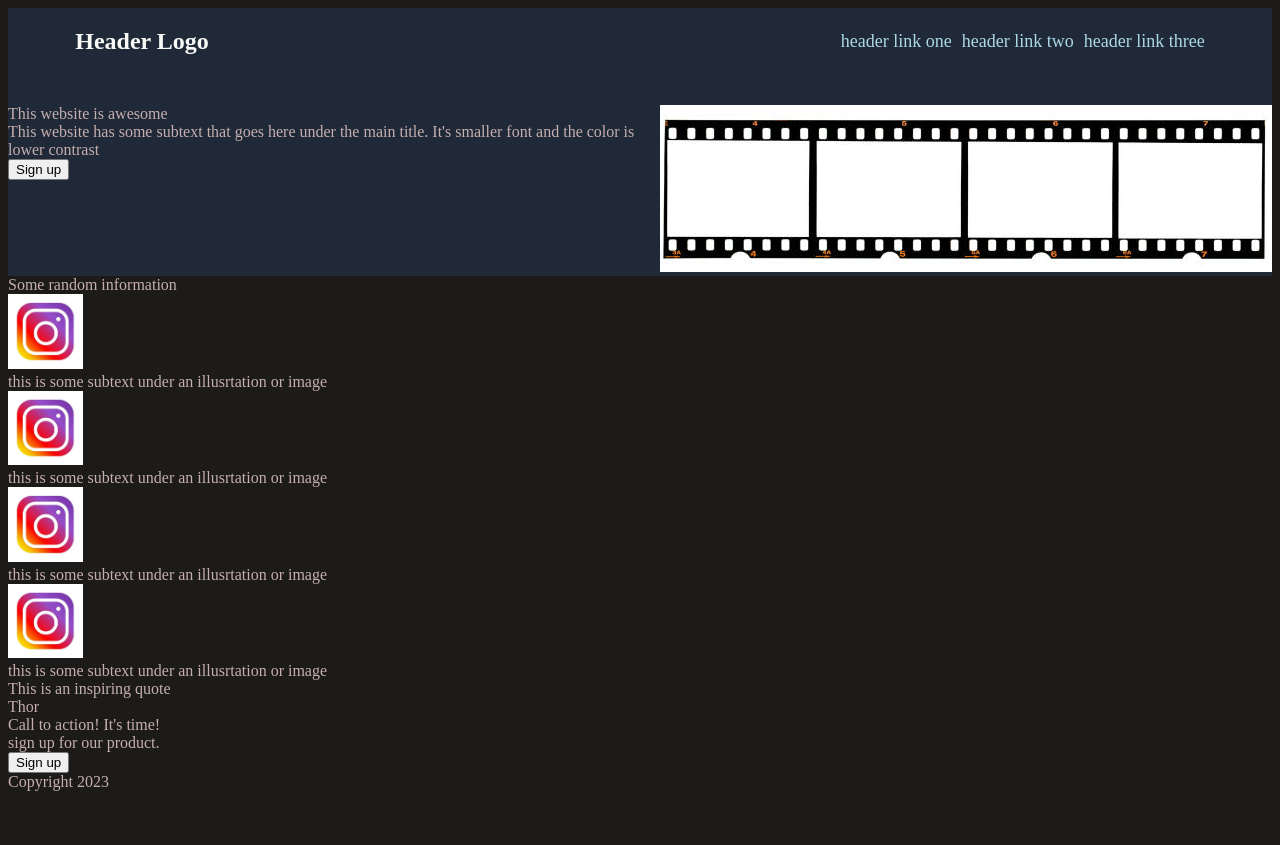
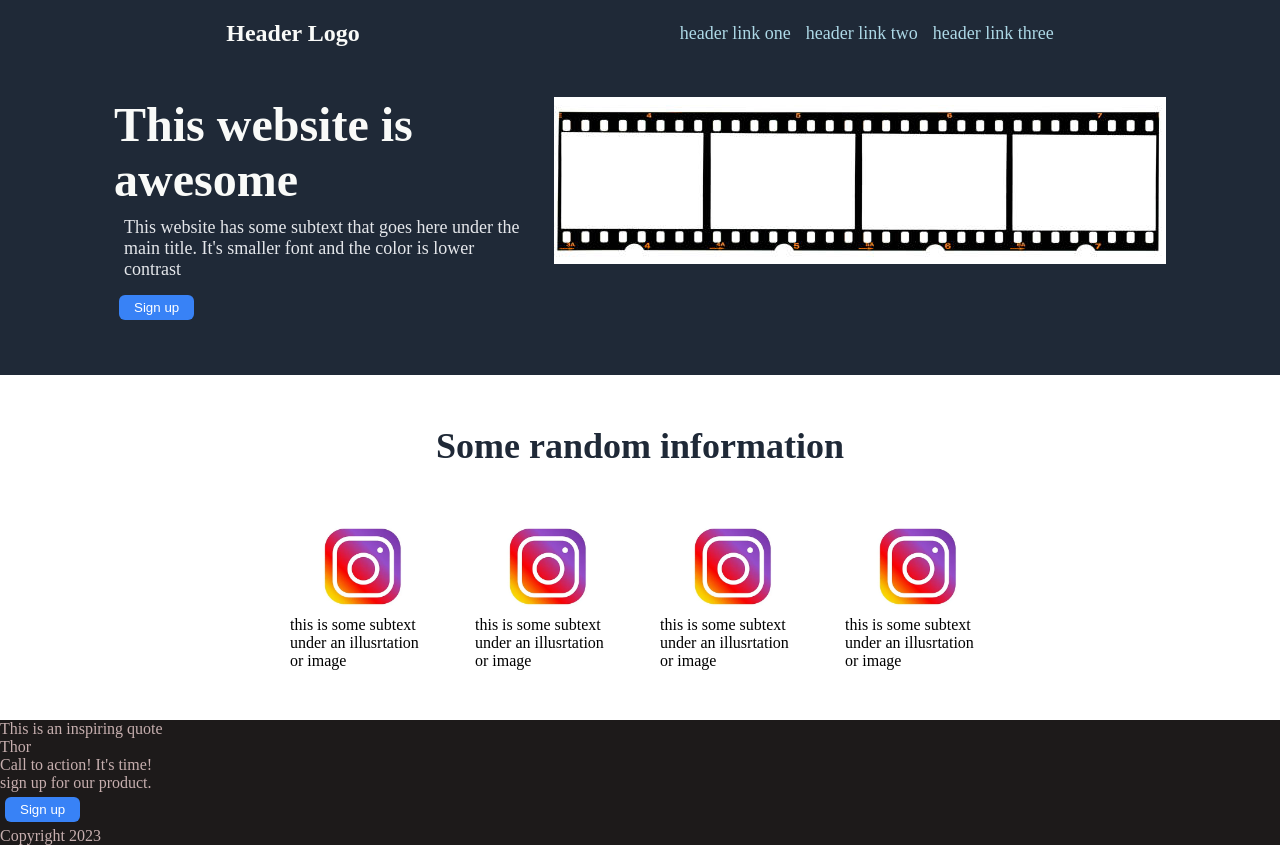
Before and after one commit to Aloooy108/Landing-Page, a plain HTML site: page index.html in a window 1280 px wide. Before the commit the page ends 800 px from the top, so only its background shows below. Drawn offline with Linux system fonts and the light colour scheme.

Commit message:
sector 2 finished

```diff
--- a/index.html
+++ b/index.html
@@ -35,7 +35,7 @@
                 It's smaller font and the
                 color is lower contrast
             </div>
-            <button>Sign up</button>
+            <button >Sign up</button>
         </div>
         <div class="sec1img">
             <img src="./images/istockphoto-1127836780-612x612.jpg" alt="placeholder image">
@@ -45,25 +45,35 @@
         <div class="sec2title">
             Some random information
         </div>
-        <img src="./images/instagram-1581266__340.webp" alt="illu" width="75px" height="auto">
+        <div class="sec2imgtxt">
+            <div class="imgtxt">
+            <img src="./images/instagram-1581266__340.webp" alt="illu" width="100px" height="auto">
                 <div class="imgsubtxt">
                     this is some subtext under
                     an illusrtation or image
                 </div>
-        <img src="./images/instagram-1581266__340.webp" alt="illu" width="75px" height="auto">
+            </div>
+            <div class="imgtxt">
+                <img src="./images/instagram-1581266__340.webp" alt="illu" width="100px" height="auto">
                     <div class="imgsubtxt">
                         this is some subtext under
                         an illusrtation or image
                     </div>
-        <img src="./images/instagram-1581266__340.webp" alt="illu" width="75px" height="auto">
+            </div>
+            <div class="imgtxt">
+                <img src="./images/instagram-1581266__340.webp" alt="illu" width="100px" height="auto">
                     <div class="imgsubtxt">
                         this is some subtext under
                         an illusrtation or image
                     </div>
-        <img src="./images/instagram-1581266__340.webp" alt="illu" width="75px" height="auto">
+            </div>
+            <div class="imgtxt">
+                <img src="./images/instagram-1581266__340.webp" alt="illu" width="100px" height="auto">
                     <div class="imgsubtxt">
                         this is some subtext under
                         an illusrtation or image
+                    </div>
+            </div>
         </div>
     </div>
     <div class="sec3">
--- a/style.css
+++ b/style.css
@@ -1,6 +1,7 @@
 body{
     background-color: rgb(29, 26, 26);
     color: rgb(199, 175, 175);
+    margin: 0;
 }
 a{
     text-decoration: none;
@@ -10,7 +11,7 @@ a{
     background-color: #1f2937;
     display: flex;
     justify-content: center;
-    gap:50%;
+    gap:25%;
     padding-top: 20px;
     /* padding-left: 1%;
     padding-right: 1%; */
@@ -20,14 +21,11 @@ a{
     color: #f9faf8;
     font-weight: 800;
 }
-.h-links .herosec{
-    font-size: 18px;
-    color: #e5e7eb;
-}
+
 .h-links{
     display: flex;
     align-items: center;
-    gap: 10px;
+    gap: 15px;
     font-size: 18px;
     color: #e5e7eb;
 }
@@ -37,5 +35,53 @@ a{
     gap: 20px;
     justify-content: center;
     padding-top: 50px;
+    padding-bottom: 50px;
 
 }
+.heromain{
+    font-size: 48px;
+    font-weight: 800;
+    color: #f9faf8;
+    max-width: 400px;
+}
+.herosec{
+    font-size: 18px;
+    color: #e5e7eb;
+    max-width: 400px;
+    margin: 10px;
+}
+button{
+    background-color: #3882f6;
+    color: white;
+    border-radius: 6px;
+    padding: 5px 15px;
+    border: none;
+    margin: 5px;
+}
+.sec2{
+    background-color: white;
+    display: flex;
+    flex-direction: column;
+    flex: 1;
+    align-items: center;
+    padding: 50px;
+    gap: 50px;
+}
+.sec2title{
+    font-size: 36px;
+    font-weight: 900;
+    color: #1f2937;
+
+}
+.sec2imgtxt{
+    display: flex;
+    align-items: center;
+    gap: 40px;
+    max-width: 700px;
+}
+.imgtxt{
+    display: flex;
+    flex-direction: column;
+    align-items: center;
+    color: black;
+}
```
Lines whose indentation alone changed are shown as unchanged.
